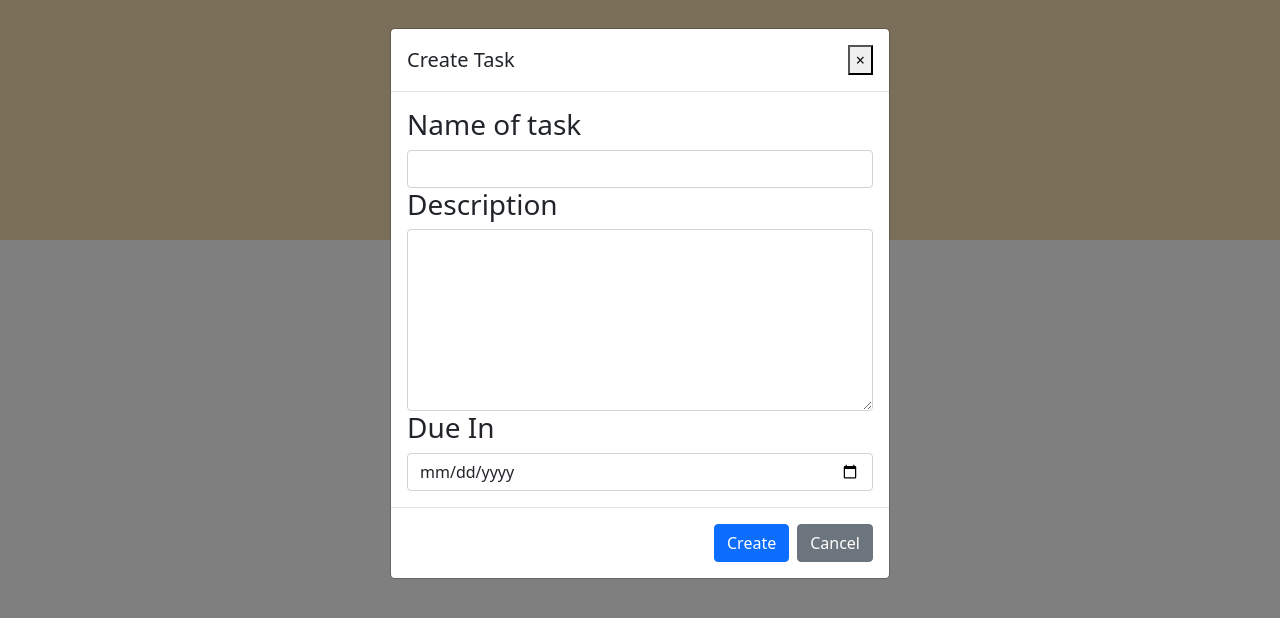
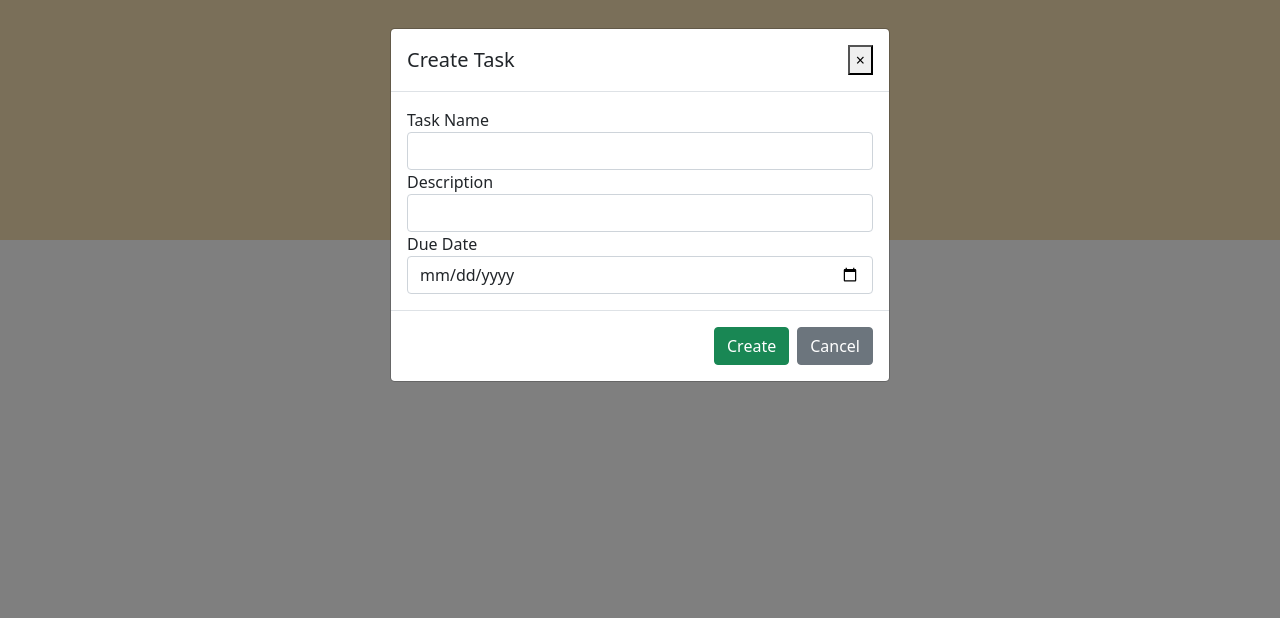
Before and after one commit to lmrderas/todo-app-jm, a React (Create React App) app: page / in a window 1280 px wide. Both pictures are taken after a click on the button "Create Task". Shown: the top 618 px of the page. Built offline with nearby package versions, Linux system fonts and the light colour scheme.

Commit message:
making the create

```diff
--- a/src/components/Modal/CreateTask.js
+++ b/src/components/Modal/CreateTask.js
@@ -1,69 +1,112 @@
 import React, { useState } from 'react';
 import { Button, Modal, ModalHeader, ModalBody, ModalFooter } from 'reactstrap';
+import services from '../../services/services';
+function CreateTask({ modal, toggle }) {
+  const initialState = {
+    id: null,
+    name: '',
+    description: '',
+    DueIn: '',
+    isDone: false,
+  };
+  const [task, setTask] = useState(initialState);
+  const [submitted, setSubmitted] = useState(false);
 
-function CreateTask({ modal, toggle, save }) {
-  const [task, setTask] = useState('');
-  const [descrption, setDescription] = useState('');
-  const [dueIn, setdueIn] = useState('');
-
-  const handleChange = (e) => {
-    const name = e.target.name;
-    const value = e.target.value;
-    if (name === 'task') {
-      setTask(value);
-    } else if (name === 'description') {
-      setDescription(value);
-    } else if (name === 'dueIn') {
-      setdueIn(value);
-    }
+  const handleInputChange = (event) => {
+    const { name, value } = event.target;
+    setTask({ ...task, [name]: value });
   };
 
-  const handleSave = () => {
-    let taskObj = {};
-    taskObj['name'] = task;
-    taskObj['description'] = descrption;
-    taskObj['dueDate'] = dueIn;
+  const saveTutorial = () => {
+    var data = {
+      name: task.name,
+      description: task.description,
+      DueIn: task.DueIn,
+    };
+
+    services
+      .createTask(data)
+      .then((response) => {
+        setTask({
+          id: response.data.id,
+          name: response.data.name,
+          description: response.data.description,
+          DueIn: response.data.dueDate,
+        });
+        setSubmitted(true);
+        console.log(response.data);
+      })
+      .catch((e) => {
+        console.log(e);
+      });
+  };
+
+  const newTutorial = () => {
+    setTask(initialState);
+    setSubmitted(false);
   };
   return (
     <div>
       <Modal isOpen={modal} toggle={toggle}>
         <ModalHeader toggle={toggle}>Create Task</ModalHeader>
         <ModalBody>
-          <form>
+          <div className="submit-form">
+            {submitted ? (
+              <div>
+                <h4>You submitted successfully!</h4>
+                <button className="btn btn-success" onClick={newTutorial}>
+                  Add
+                </button>
+              </div>
+            ) : (
+              <div>
                 <div className="form-group">
-              <h3>Name of task</h3>
+                  <label htmlFor="name">Task Name</label>
                   <input
                     type="text"
-                name="task"
                     className="form-control"
-                value={task}
-                onChange={handleChange}
-              ></input>
+                    id="name"
+                    required
+                    value={task.name}
+                    onChange={handleInputChange}
+                    name="name"
+                  />
+                </div>
+
+                <div className="form-group">
+                  <label htmlFor="description">Description</label>
+                  <input
+                    type="text"
+                    className="form-control"
+                    id="description"
+                    required
+                    value={task.description}
+                    onChange={handleInputChange}
+                    name="description"
+                  />
                 </div>
                 <div className="form-group">
-              <h3>Description</h3>
-              <textarea
-                rows="7"
-                name="description"
-                className="form-control"
-                value={descrption}
-                onChange={handleChange}
-              ></textarea>
-            </div>
-            <div className="form-group">
-              <h3>Due In</h3>
+                  <label htmlFor="description">Due Date</label>
                   <input
                     type="date"
-                name="dueIn"
                     className="form-control"
-                value={dueIn}
-                onChange={handleChange}
-              ></input>
+                    id="DueIn"
+                    required
+                    value={task.DueIn}
+                    onChange={handleInputChange}
+                    name="DueIn"
+                  />
                 </div>
-          </form>
+              </div>
+            )}
+          </div>
         </ModalBody>
         <ModalFooter>
-          <Button color="primary" onClick={handleSave}>
+          <Button
+            color="primary"
+            onClick={saveTutorial}
+            className="btn btn-success"
+          >
             Create
           </Button>{' '}
           <Button color="secondary" onClick={toggle}>
--- a/src/components/ToDoList/ToDoList.js
+++ b/src/components/ToDoList/ToDoList.js
@@ -1,12 +1,15 @@
 import React, { useState } from 'react';
 import CreateTask from '../Modal/CreateTask';
-import services from '../../services/services';
 
 function ToDoList() {
   const [modal, setModal] = useState(false);
-  const [taskList, setTaskList] = useState([]);
   const toggle = () => setModal(!modal);
-  const saveTask = (taskObj) => {};
+
+  const completeTask = (id, taskObj) => {};
+  const deleteTask = (id) => {};
+  const getTaskList = () => {};
+  const getTask = () => {};
+
   return (
     <>
       <div className="header text-center">
@@ -15,7 +18,7 @@ function ToDoList() {
           Create Task
         </button>
       </div>
-      <CreateTask toggle={toggle} modal={modal} save={saveTask}></CreateTask>
+      <CreateTask toggle={toggle} modal={modal}></CreateTask>
     </>
   );
 }
```
Also changed, not shown: src/components/TodoItem/ToDoItem.js (deleted). Lines whose indentation alone changed are shown as unchanged.
